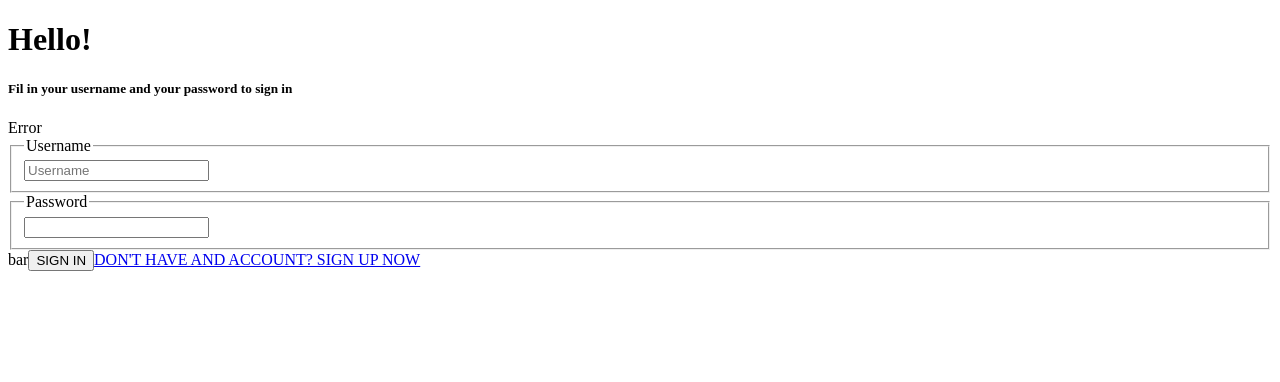
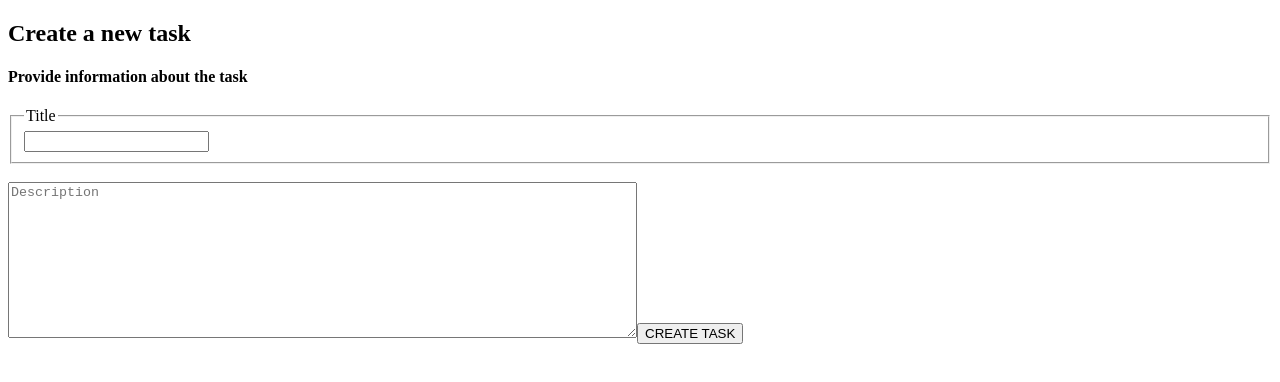
Before and after one commit to Frankam487/taskManagerApp, a React (Vite) app: page /createTask in a window 1280 px wide. Shown: the top 382 px of the page. Built offline with nearby package versions, Linux system fonts and the light colour scheme.

Commit message:
add task feature added

```diff
--- a/src/App.jsx
+++ b/src/App.jsx
@@ -2,6 +2,7 @@ import { BrowserRouter, Route, Routes } from "react-router-dom";
 import Login from "./pages/Login";
 import Registration from "./pages/Registration";
 import Task from "./pages/Task";
+import CreateTask from "./pages/CreateTask";
 
 const App = () => {
     return (
@@ -10,7 +11,8 @@ const App = () => {
                 <Routes>
                     <Route path="/" element={<Login />} />
                     <Route path="/registration" element={<Registration />} />
-                    <Route path="/task" element={<Task/>}/>
+                    <Route path="/task" element={<Task />} />
+                    <Route path="/createTask" element={<CreateTask />} />
                     <Route path="*" element={<Login />} />
                 </Routes>
             </BrowserRouter>
--- /dev/null
+++ b/src/components/CardTask.jsx
@@ -0,0 +1,21 @@
+import axios from "axios";
+
+const CardTask = ({ tasks, setTask }) => {
+
+    const handleDelete = () => {
+        axios.delete("http://localhost:13000/tasks/" + tasks.id).then(() => {
+            console.log('ok');
+        });
+
+    };
+    return (
+
+        <div className="card">
+            <h2>{task.title}</h2>
+            <p>{task.description}</p>
+            <button onClick={() => handleDelete()}>DEL</button>
+        </div>
+    );
+}
+
+export default CardTask;
--- a/src/data/db.json
+++ b/src/data/db.json
@@ -1,14 +1,16 @@
 {
   "people": [
-    {
-      "id": 1723063533045,
-      "username": "w",
-      "password": "w"
-    },
-    {
-      "id": 1723063770599,
-      "username": "wwww",
-      "password": "wwww"
-    }
-  ]
+
+      {
+          "id": 1723068738063,
+          "name": "frank",
+          "password": "aa"
+        },
+        {
+            "id": 1723069769826,
+            "name": "frank",
+            "password": "ff"
+        }
+    ]
+
 }
--- /dev/null
+++ b/src/pages/CreateTask.jsx
@@ -0,0 +1,42 @@
+import axios from "axios";
+import { useState } from "react";
+import {  useNavigate } from "react-router-dom";
+
+const CreateTask = () => {
+   const  navigate = useNavigate()
+    const [title, setTitle] = useState("");
+    const [description, setDescription] = useState("");
+    const handleSubmit = (e) => {
+        e.preventDefault();
+      axios.post("http://localhost:13000/tasks", {
+            id: new Date().getTime(),
+            title,
+            description
+        });
+        navigate('/task')
+    }
+    return (
+        <div className="createTask">
+            <h2>Create a new task</h2>
+            <h4>Provide information about the task</h4>
+            <div className="form-container">
+                <form onSubmit={handleSubmit}>
+                    <fieldset>
+                        <legend>
+                            Title
+                        </legend>
+                        <input type="text" value={title} onChange={(e) => setTitle(e.target.value)} />
+                    </fieldset>
+                    <br />
+                    <textarea rows={10} cols={76} placeholder="Description" value={description} onChange={(e) => {
+                        setDescription(e.target.value);
+
+                    }}></textarea>
+                    <input type="submit" value="CREATE TASK" />
+                </form>
+            </div>
+        </div>
+    );
+}
+
+export default CreateTask;
--- a/src/pages/Login.jsx
+++ b/src/pages/Login.jsx
@@ -3,6 +3,7 @@ import { useState } from "react";
 import { Link, useNavigate } from "react-router-dom";
 
 const Login = () => {
+
     const navigate = useNavigate()
     const [username, setUsername] = useState("");
     const [Err, setErr] = useState(false);
@@ -13,12 +14,16 @@ const Login = () => {
 
         await axios.get("http://localhost:12000/people").then((res) => {
             const datas = res.data;
-            const users = datas.find(user => user.username === username && user.password === password);
-            if(users){
-                navigate('/task')
+            const users = datas.find(user => user.name === username && user.password === password);
+            if (users) {
+                alert("connexion reussie");
+                navigate('/task');
             } else {
+                setPassword("");
+                setUsername("");
                 setErr(true);
             }
+
         })
 
     };
@@ -37,12 +42,14 @@ const Login = () => {
                         </fieldset>
                         <fieldset>
                             <legend>Password </legend>
-                            <input value={password} onChange={(e) => setPassword(e.target.value)} type="password" />
+                            <input value={password} onChange={(e) => setPassword(e.target.value)} placeholder="Password" type="password" />
+
                         </fieldset>
-                        {Err && <p style={{color: "red"}}>Nom d'utilisateur ou mot de passe incorrect!</p>}
+
+                        {Err && <p style={{ color: "red" }}>Nom d'utilisateur ou mot de passe incorrect!</p>}
                     </form>
                 </div>
-                <span>bar</span>
+                <span></span>
                 <button onClick={handleAdd}>SIGN IN</button>
                 <Link to="/registration">DON'T HAVE AND ACCOUNT? SIGN UP NOW</Link>
             </div>
--- a/src/pages/Registration.jsx
+++ b/src/pages/Registration.jsx
@@ -24,6 +24,7 @@ const Registration = () => {
                 password
             });
             alert("Enregistrement reussit!!");
+            setConfirmPass("")
             setTimeout(() => {
                 alert('Veuillez vous enregistrer');
             }, 1000);
--- a/src/pages/Task.jsx
+++ b/src/pages/Task.jsx
@@ -1,9 +1,42 @@
+import axios from "axios";
+import { useEffect, useState } from "react";
+import { Link } from "react-router-dom";
+import CardTask from "../components/CardTask";
+
 const Task = () => {
+    const [tasks, setTask] = useState([]);
+
+
+    useEffect(() => {
+        axios.get("http://localhost:13000/tasks").then((res) => setTask(res.data));
+    }, [])
     return (
         <div className="task">
-            <h1>Task</h1>
+            <div className="header">
+                <h2>Get things done.</h2>
+                <div className="left-part">
+                    <Link to='/createTask'>+ CREATE TASK</Link>
+                    <button>-*</button>
+                </div>
+                <div className="searchInput">
+                    <input type="search" placeholder="Search" />
+                </div>
+                <div className="filter">
+                    <select >
+                        <option value="">No status filter</option>
+                        <option value="">No status filter</option>
+                        <option value="">No status filter</option>
+                    </select>
+                </div>
+            </div>
+            {
+                tasks.map((task) => (
+
+                    <CardTask key={task.id} task={task} setTask={setTask}/>
+                ))
+            }
         </div>
-     );
+    );
 }
 
 export default Task;
```
Also changed, not shown: src/data/task.json (added, +44 -0 lines).
